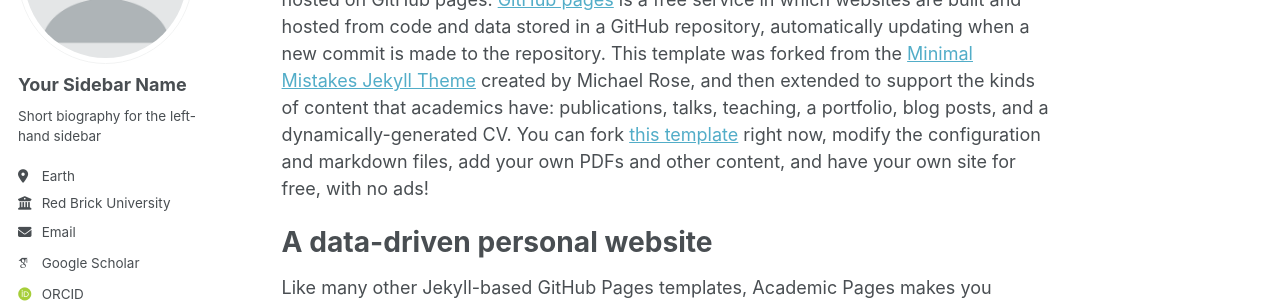
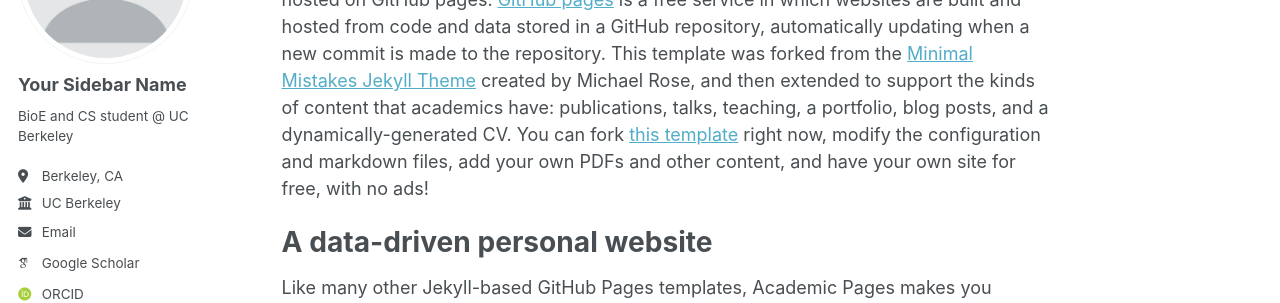
Before and after one commit to parshawn/parshawn.github.io, a Jekyll site: the page built from _pages/about.md, in a window 1280 px wide. Shown: the part 210-513 px from the top of the page. Built offline with Jekyll 4.4.1, drawn with Linux system fonts in a browser that asks for light colours; some web fonts are replaced.

Commit message:
Update _config.yml

```diff
--- a/_config.yml
+++ b/_config.yml
@@ -15,7 +15,7 @@ name                     : &name "Parshawn Gerafian"
 description              : &description "BioE and CS student @ UC Berkeley"
 url                      : https://parshawn.github.io # the base hostname & protocol for your site e.g. "https://[your GitHub username].github.io" or if you already have some other page hosted on Github then use "https://[your GitHub username].github.io/[Your Repo Name]"
 baseurl                  : "" # the subpath of your site, e.g. "/blog"
-repository               : "academicpages/academicpages.github.io"
+repository               : "parshawn/parshawn.github.io"
 
 # Site Author - The following control what appear as part of the author content on the side bar.
 #               If a field is blank the icon and link will not appear, otherwise it will be shown.
@@ -25,11 +25,11 @@ author:
   avatar           : "profile.png"
   name             : "Your Sidebar Name"
   pronouns         : # example: "she/her"
-  bio              : "Short biography for the left-hand sidebar"
-  location         : "Earth"
-  employer         : "Red Brick University"
+  bio              : "BioE and CS student @ UC Berkeley"
+  location         : "Berkeley, CA"
+  employer         : "UC Berkeley"
   uri              : # URL
-  email            : "none@example.org"
+  email            : "parshangeraf81@berkeley.edu"
 
   # Academic websites
   academia         : # URL
```
